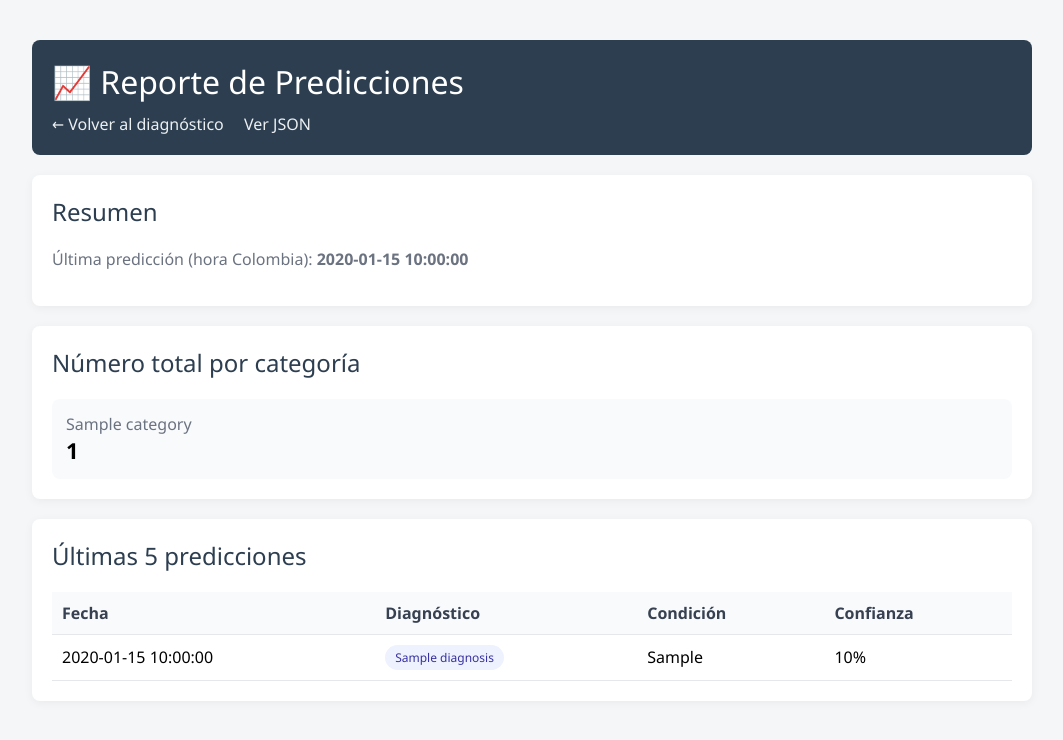
After one commit to MavelSterling/medicalpredict-mlops-U2, a Flask app: template src/templates/report.html in a window 1280 px wide. The commit adds this page. Shown: the top 740 px of the page, without its empty margins (108-1171 px from the left). Run offline with Flask 3, Linux system fonts and the light colour scheme; the template is opened without the code that fills it: most values are stand-ins (such as "Sample title", 1, 10 or a date in 2020).

Commit message:
agrega reporte de predicciones (totales, últimas 5 y fecha última)

```diff
--- a/requirements.txt
+++ b/requirements.txt
@@ -26,5 +26,4 @@ gunicorn==21.2.0
 
 # CORS para desarrollo
 flask-cors==4.0.0
-
-requests==2.31.0
+pytz==2024.1
--- a/src/app.py
+++ b/src/app.py
@@ -6,6 +6,10 @@ Desarrollado para el taller de Pipeline de MLOps + Docker
 from flask import Flask, render_template, request, jsonify
 import json
 import logging
+import os
+from datetime import datetime, timezone
+from collections import Counter
+import pytz
 from model import predict_medical_diagnosis
 
 # Configuración de logging
@@ -18,6 +22,110 @@ app = Flask(__name__)
 # Configuración de la aplicación
 app.config['JSON_SORT_KEYS'] = False
 app.config['JSONIFY_PRETTYPRINT_REGULAR'] = True
+
+# Rutas y utilidades para registro de predicciones
+LOG_DIR = os.path.join(os.path.dirname(__file__), 'data')
+LOG_FILE = os.path.join(LOG_DIR, 'predictions_log.jsonl')
+COL_TZ = pytz.timezone('America/Bogota')
+
+
+def _ensure_log_dir() -> None:
+    if not os.path.exists(LOG_DIR):
+        os.makedirs(LOG_DIR, exist_ok=True)
+
+
+def _append_prediction_log(entry: dict) -> None:
+    """Agrega una predicción al log como JSONL (1 línea por predicción)."""
+    try:
+        _ensure_log_dir()
+        with open(LOG_FILE, 'a', encoding='utf-8') as f:
+            f.write(json.dumps(entry, ensure_ascii=False) + "\n")
+    except Exception as e:
+        logger.error(f"No se pudo escribir en el log de predicciones: {str(e)}")
+
+
+def _read_prediction_log() -> list:
+    """Lee el archivo JSONL y devuelve la lista de entradas (puede ser vacía)."""
+    if not os.path.exists(LOG_FILE):
+        return []
+    entries = []
+    try:
+        with open(LOG_FILE, 'r', encoding='utf-8') as f:
+            for line in f:
+                line = line.strip()
+                if not line:
+                    continue
+                try:
+                    entries.append(json.loads(line))
+                except json.JSONDecodeError:
+                    logger.warning("Línea inválida en log de predicciones; se ignora")
+    except Exception as e:
+        logger.error(f"No se pudo leer el log de predicciones: {str(e)}")
+    return entries
+
+
+def _compute_prediction_stats(entries: list) -> dict:
+    """Calcula estadísticas requeridas a partir de la lista de entradas."""
+    if not entries:
+        return {
+            'counts_by_category': {},
+            'last_5_predictions': [],
+            'last_prediction_date': None
+        }
+
+    # Parseo seguro de timestamps (ISO-8601) y orden
+    def parse_ts(e):
+        ts = e.get('timestamp')
+        try:
+            # fromisoformat admite sufijo +00:00; si viene con Z, normalizamos
+            if isinstance(ts, str) and ts.endswith('Z'):
+                ts = ts[:-1] + '+00:00'
+            return datetime.fromisoformat(ts)
+        except Exception:
+            return datetime.min.replace(tzinfo=timezone.utc)
+
+    entries_sorted = sorted(entries, key=parse_ts)
+
+    # Conteos por categoría (diagnosis)
+    diagnoses = [e.get('diagnosis', 'DESCONOCIDO') for e in entries_sorted]
+    counts = dict(Counter(diagnoses))
+
+    # Últimas 5 predicciones (más recientes)
+    last_5 = entries_sorted[-5:][::-1]
+    last_5_compact = []
+    for e in last_5:
+        raw_ts = e.get('timestamp')
+        local_ts_str = None
+        try:
+            ts_str = raw_ts
+            if isinstance(ts_str, str) and ts_str.endswith('Z'):
+                ts_str = ts_str[:-1] + '+00:00'
+            dt = datetime.fromisoformat(ts_str)
+            if dt.tzinfo is None:
+                dt = dt.replace(tzinfo=timezone.utc)
+            dt_col = dt.astimezone(COL_TZ)
+            local_ts_str = dt_col.strftime('%Y-%m-%d %H:%M:%S')
+        except Exception:
+            local_ts_str = raw_ts
+
+        last_5_compact.append({
+            'timestamp': raw_ts,
+            'timestamp_local': local_ts_str,
+            'diagnosis': e.get('diagnosis'),
+            'most_likely_condition': e.get('most_likely_condition'),
+            'confidence': e.get('confidence'),
+        })
+
+    # Fecha de la última predicción
+    last_date = last_5_compact[0]['timestamp'] if last_5_compact else None
+    last_date_local = last_5_compact[0]['timestamp_local'] if last_5_compact else None
+
+    return {
+        'counts_by_category': counts,
+        'last_5_predictions': last_5_compact,
+        'last_prediction_date': last_date,
+        'last_prediction_date_local': last_date_local
+    }
 
 @app.route('/')
 def index():
@@ -61,6 +169,20 @@ def predict():
 
         # Log de la predicción
         logger.info(f"Predicción realizada: {result.get('diagnosis', 'ERROR')}")
+
+        # Registrar predicción en almacenamiento local (JSONL)
+        try:
+            entry = {
+                'timestamp': datetime.now(timezone.utc).isoformat(),
+                'diagnosis': result.get('diagnosis'),
+                'confidence': result.get('confidence'),
+                'severity_score': result.get('severity_score'),
+                'most_likely_condition': result.get('most_likely_condition'),
+                'input_symptoms': result.get('input_symptoms', symptoms),
+            }
+            _append_prediction_log(entry)
+        except Exception as e:
+            logger.error(f"No se pudo registrar la predicción: {str(e)}")
 
         return jsonify(result)
 
@@ -134,6 +256,22 @@ def api_documentation():
 
     return jsonify(docs)
 
+
+@app.route('/api/report')
+def api_report():
+    """Endpoint JSON con estadísticas de predicciones."""
+    entries = _read_prediction_log()
+    stats = _compute_prediction_stats(entries)
+    return jsonify(stats)
+
+
+@app.route('/report')
+def report_view():
+    """Vista HTML con reporte para médicos."""
+    entries = _read_prediction_log()
+    stats = _compute_prediction_stats(entries)
+    return render_template('report.html', stats=stats)
+
 @app.errorhandler(404)
 def not_found(error):
     """Manejo de errores 404"""
--- /dev/null
+++ b/src/templates/report.html
@@ -0,0 +1,96 @@
+<!DOCTYPE html>
+<html lang="es">
+<head>
+    <meta charset="UTF-8">
+    <meta name="viewport" content="width=device-width, initial-scale=1.0">
+    <title>Reporte de Predicciones</title>
+    <style>
+        body { font-family: 'Segoe UI', Tahoma, Geneva, Verdana, sans-serif; background: #f4f6f8; margin: 0; }
+        .container { max-width: 1000px; margin: 0 auto; padding: 20px; }
+        .header { background: #2c3e50; color: #fff; padding: 20px; border-radius: 8px; margin: 20px 0; }
+        .header h1 { margin: 0 0 8px 0; font-weight: 400; }
+        .nav { margin-top: 10px; }
+        .nav a { color: #ecf0f1; text-decoration: none; margin-right: 16px; }
+        .card { background: #fff; border-radius: 8px; padding: 20px; box-shadow: 0 2px 10px rgba(0,0,0,0.05); margin-bottom: 20px; }
+        h2 { margin-top: 0; color: #2c3e50; font-weight: 500; }
+        table { width: 100%; border-collapse: collapse; }
+        th, td { padding: 10px; border-bottom: 1px solid #e5e7eb; text-align: left; }
+        th { background: #f8fafc; color: #374151; }
+        .badge { display: inline-block; padding: 4px 10px; border-radius: 999px; font-size: 12px; background: #eef2ff; color: #3730a3; }
+        .grid { display: grid; grid-template-columns: repeat(auto-fit, minmax(240px, 1fr)); gap: 16px; }
+        .stat { background: #f8fafc; padding: 14px; border-radius: 8px; }
+        .muted { color: #6b7280; }
+        .empty { text-align: center; color: #6b7280; padding: 20px; }
+    </style>
+    <script>
+        function formatDate(iso) {
+            if (!iso) return '-';
+            try { return new Date(iso).toLocaleString(); } catch (e) { return iso; }
+        }
+    </script>
+    </head>
+<body>
+    <div class="container">
+        <div class="header">
+            <h1>📈 Reporte de Predicciones</h1>
+            <div class="nav">
+                <a href="/">← Volver al diagnóstico</a>
+                <a href="/api/report" target="_blank">Ver JSON</a>
+            </div>
+        </div>
+
+        <div class="card">
+            <h2>Resumen</h2>
+            {% if stats.last_prediction_date_local %}
+            <p class="muted">Última predicción (hora Colombia): <strong>{{ stats.last_prediction_date_local }}</strong></p>
+            {% else %}
+            <p class="muted">Aún no hay predicciones registradas.</p>
+            {% endif %}
+        </div>
+
+        <div class="card">
+            <h2>Número total por categoría</h2>
+            {% if stats.counts_by_category and stats.counts_by_category|length > 0 %}
+            <div class="grid">
+                {% for category, count in stats.counts_by_category.items() %}
+                <div class="stat">
+                    <div class="muted">{{ category }}</div>
+                    <div style="font-size: 22px; font-weight: 600;">{{ count }}</div>
+                </div>
+                {% endfor %}
+            </div>
+            {% else %}
+            <div class="empty">Sin datos aún.</div>
+            {% endif %}
+        </div>
+
+        <div class="card">
+            <h2>Últimas 5 predicciones</h2>
+            {% if stats.last_5_predictions and stats.last_5_predictions|length > 0 %}
+            <table>
+                <thead>
+                    <tr>
+                        <th>Fecha</th>
+                        <th>Diagnóstico</th>
+                        <th>Condición</th>
+                        <th>Confianza</th>
+                    </tr>
+                </thead>
+                <tbody>
+                    {% for item in stats.last_5_predictions %}
+                    <tr>
+                        <td>{{ item.timestamp_local }}</td>
+                        <td><span class="badge">{{ item.diagnosis }}</span></td>
+                        <td>{{ item.most_likely_condition or '-' }}</td>
+                        <td>{{ (item.confidence * 100) | round(0) if item.confidence is not none else '-' }}%</td>
+                    </tr>
+                    {% endfor %}
+                </tbody>
+            </table>
+            {% else %}
+            <div class="empty">Sin predicciones registradas.</div>
+            {% endif %}
+        </div>
+    </div>
+</body>
+</html>
```
Also changed, not shown: src/templates/index.html (+7 -0 lines), README.md, src/model.py (line endings or trailing spaces), 1 other file.
